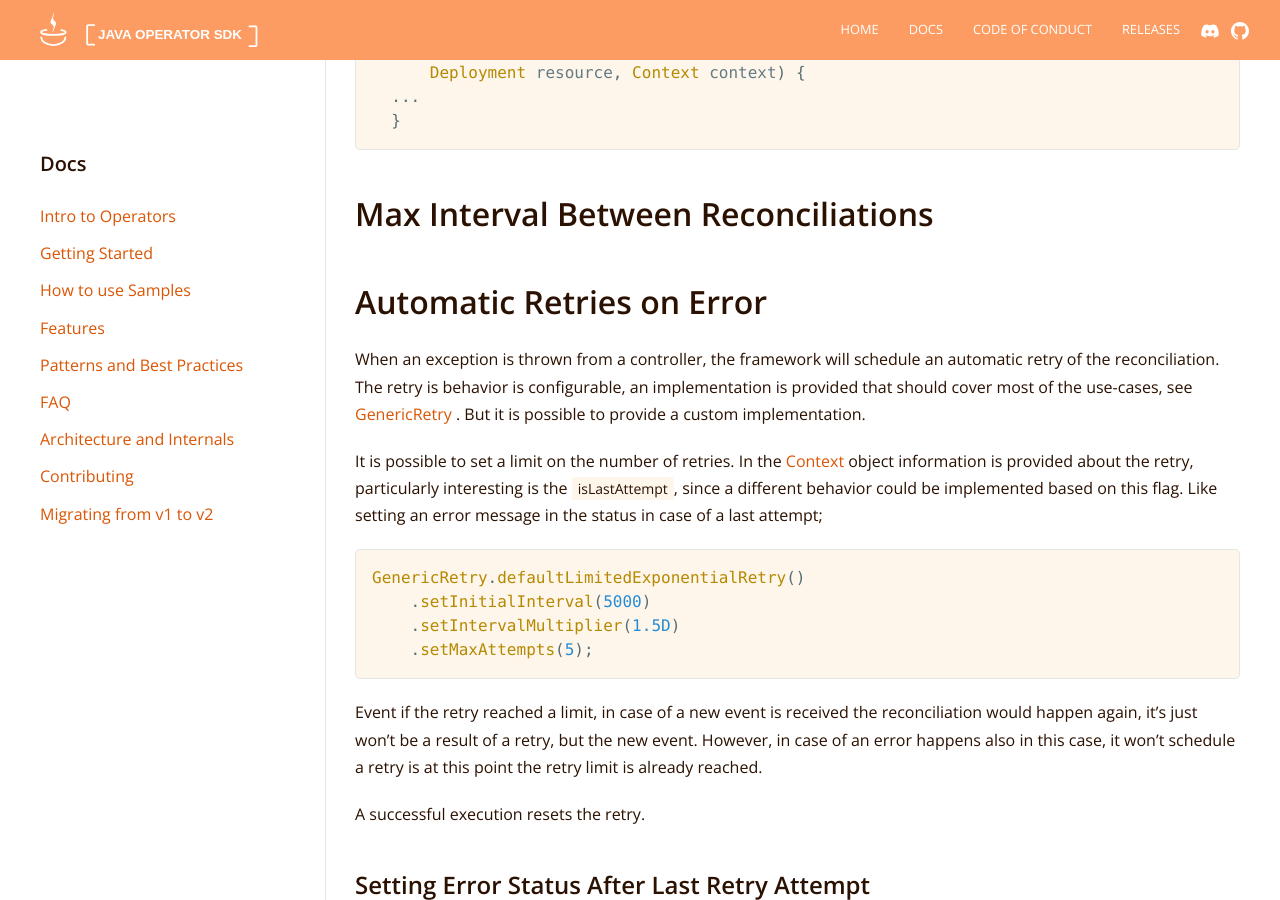
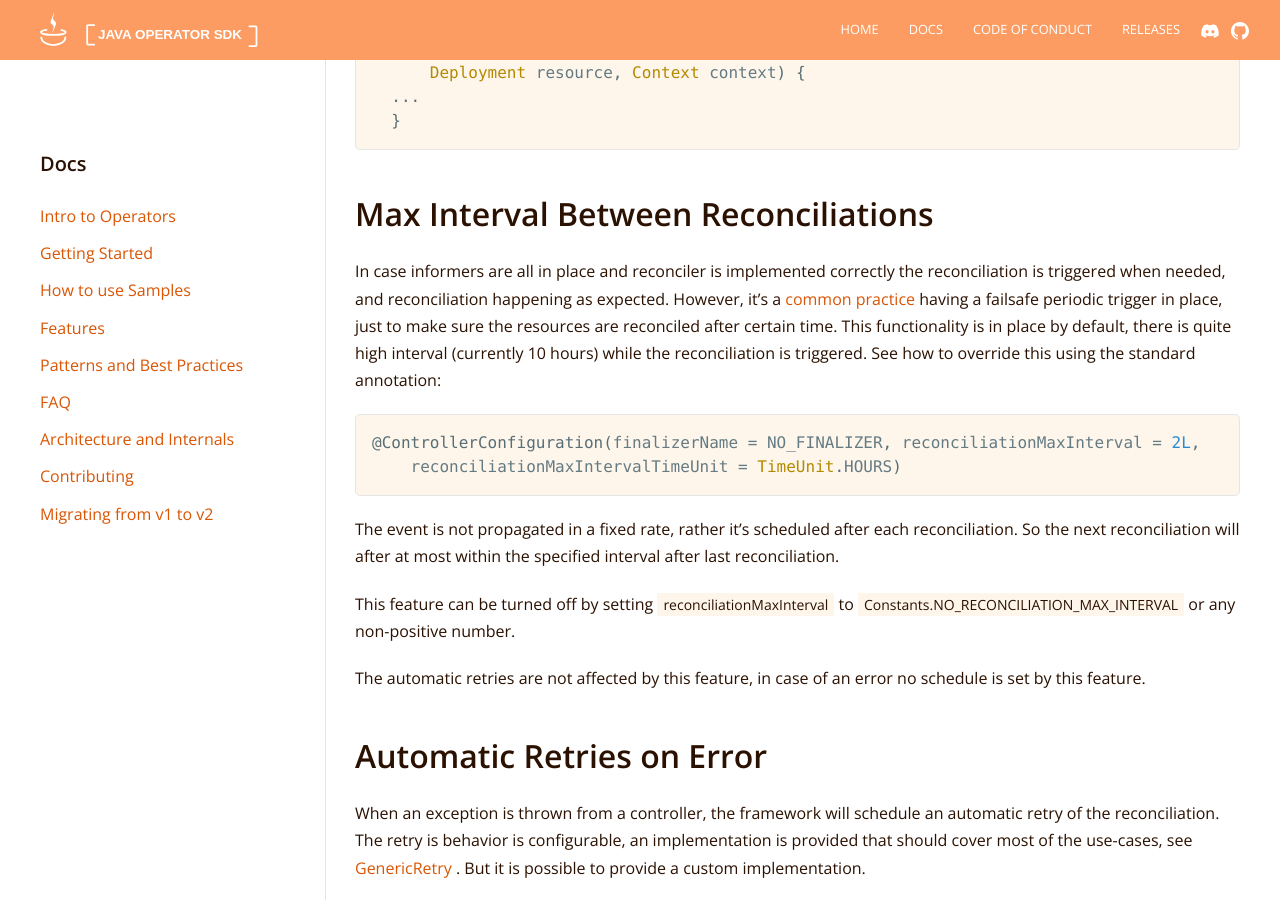
Before and after one commit to operator-framework/java-operator-sdk, a Jekyll site: the page built from docs/documentation/features.md, in a window 1280 px wide and 900 px high, scrolled down 5148 px. Built offline with Jekyll 4.4.1, drawn with Linux system fonts in a browser that asks for light colours; nearby versions of some CDN libraries.

Commit message:
docs: description of the feature

````diff
--- a/docs/documentation/features.md
+++ b/docs/documentation/features.md
@@ -224,7 +224,24 @@ public class DeploymentReconciler
 
 ## Max Interval Between Reconciliations
 
+In case informers are all in place and reconciler is implemented correctly the reconciliation is triggered when needed,
+and reconciliation happening as expected. However, it's a [common practice](https://github.com/java-operator-sdk/java-operator-sdk/issues/848#issuecomment-1016419966) having a failsafe periodic trigger in place,
+just to make sure the resources are reconciled after certain time. This functionality is in place by default, there
+is quite high interval (currently 10 hours) while the reconciliation is triggered. See how to override this using
+the standard annotation:
 
+```java
+@ControllerConfiguration(finalizerName = NO_FINALIZER, reconciliationMaxInterval = 2L,
+    reconciliationMaxIntervalTimeUnit = TimeUnit.HOURS)
+```
+
+The event is not propagated in a fixed rate, rather it's scheduled after each reconciliation. So the
+next reconciliation will after at most within the specified interval after last reconciliation.
+
+This feature can be turned off by setting `reconciliationMaxInterval` to [`Constants.NO_RECONCILIATION_MAX_INTERVAL`](https://github.com/java-operator-sdk/java-operator-sdk/blob/442e7d8718e992a36880e42bd0a5c01affaec9df/operator-framework-core/src/main/java/io/javaoperatorsdk/operator/api/reconciler/Constants.java#L8-L8)
+or any non-positive number.
+
+The automatic retries are not affected by this feature, in case of an error no schedule is set by this feature.
 
 ## Automatic Retries on Error
 
````
